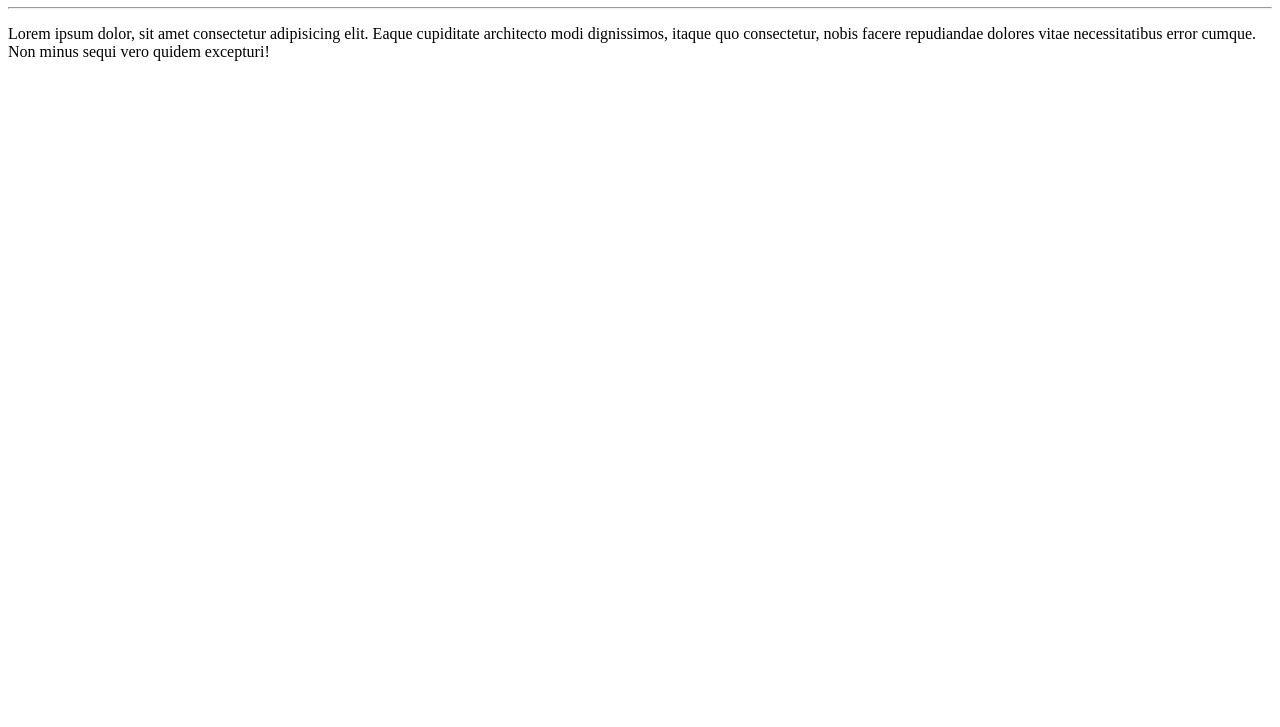
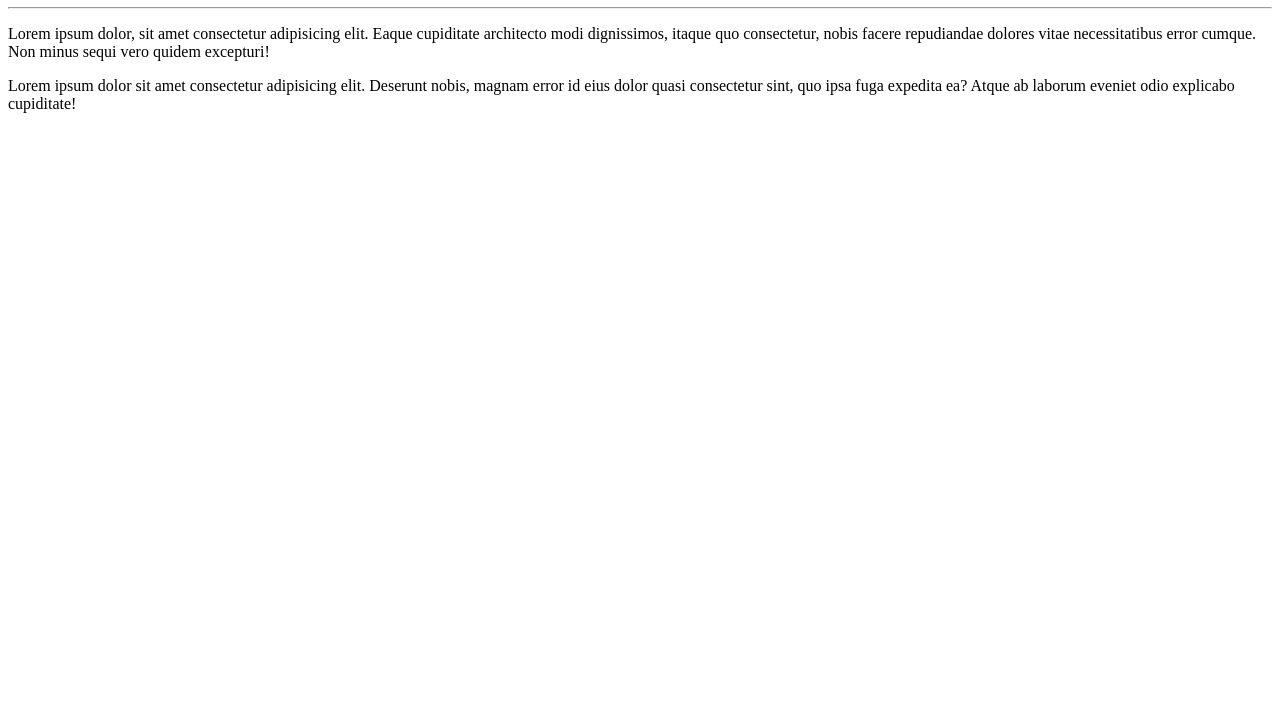
Before and after one commit to DVKevin/Ola-mundo, a plain HTML site: page site-exemplo/index.html in a window 1280 px wide. Shown: the part 73-800 px from the top of the page. Drawn offline with Linux system fonts and the light colour scheme.

Commit message:
adicionei um parágrafo

```diff
--- a/site-exemplo/index.html
+++ b/site-exemplo/index.html
@@ -9,5 +9,6 @@
     <h1>Olá, Mundo</h1>
     <hr>
     <p>Lorem ipsum dolor, sit amet consectetur adipisicing elit. Eaque cupiditate architecto modi dignissimos, itaque quo consectetur, nobis facere repudiandae dolores vitae necessitatibus error cumque. Non minus sequi vero quidem excepturi!</p>
+     <p>Lorem ipsum dolor sit amet consectetur adipisicing elit. Deserunt nobis, magnam error id eius dolor quasi consectetur sint, quo ipsa fuga expedita ea? Atque ab laborum eveniet odio explicabo cupiditate!</p>
    </body>
 </html>
```
